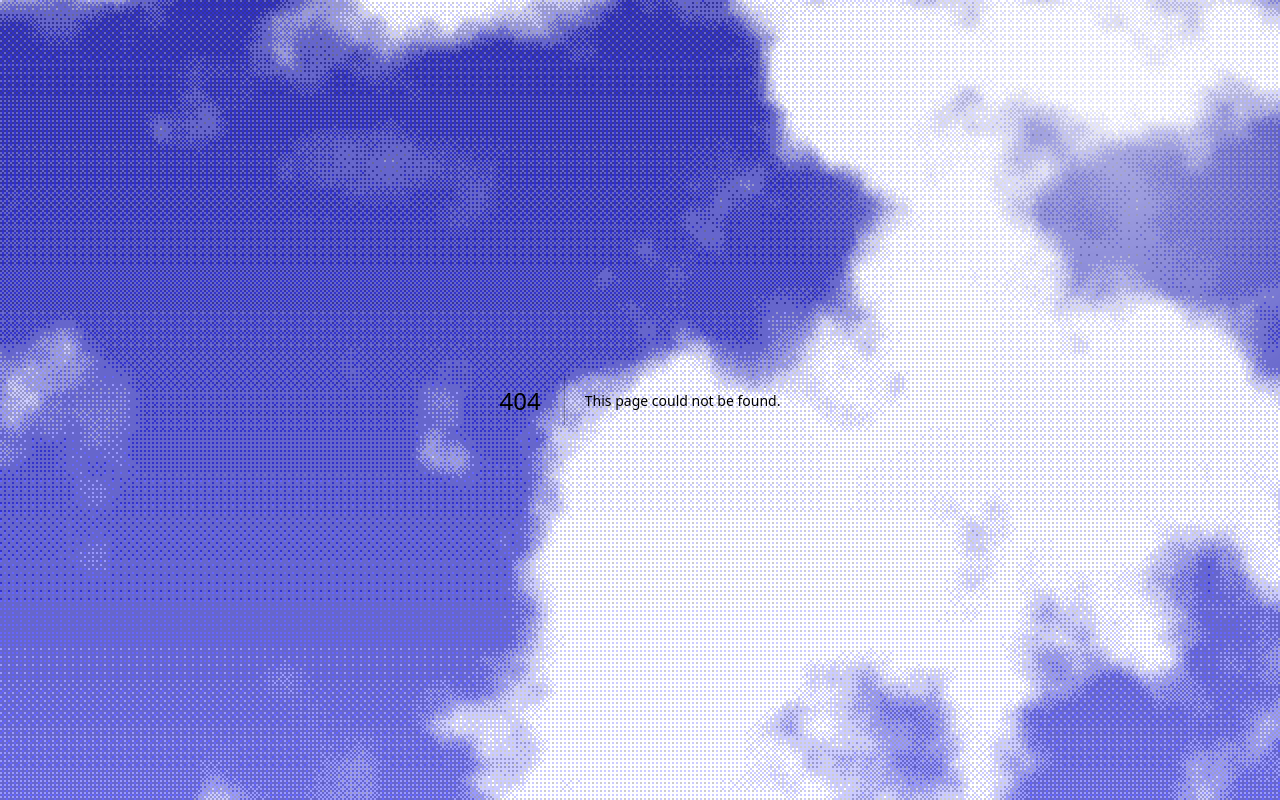
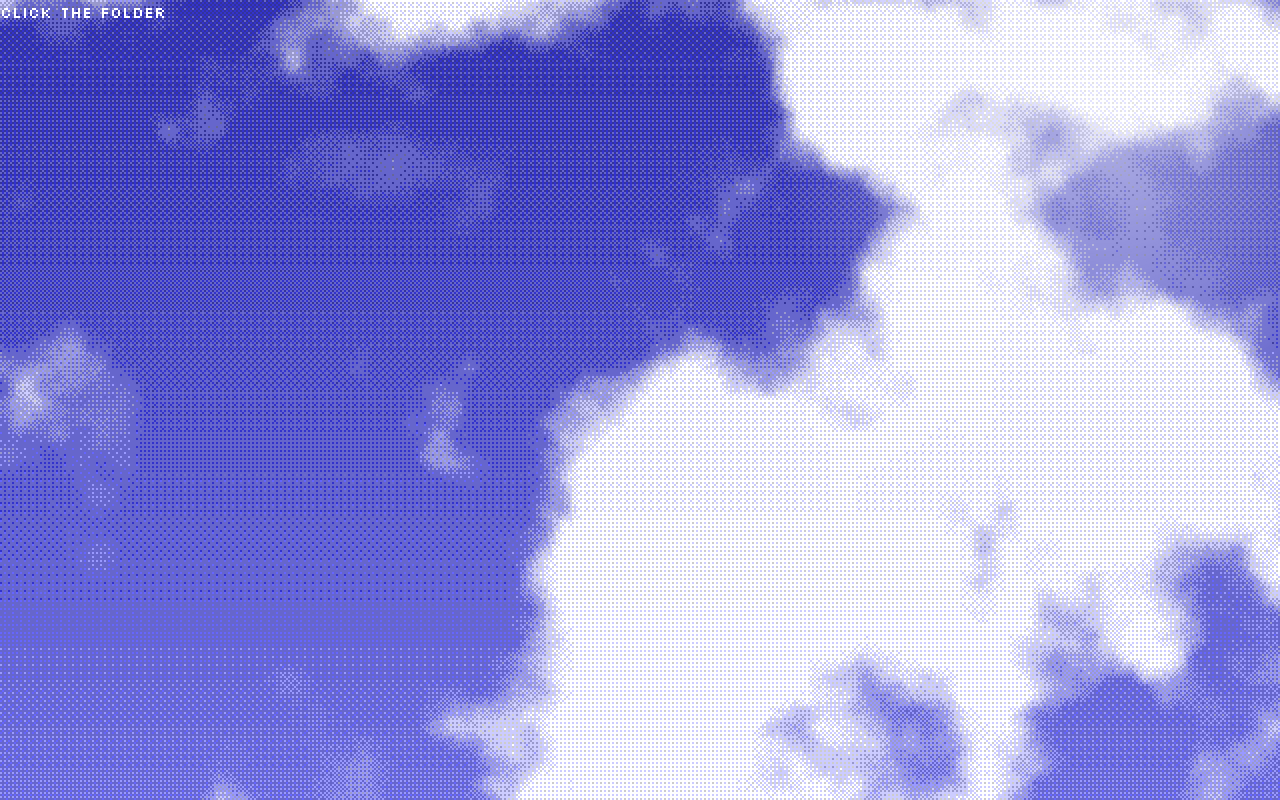
Before and after one commit to defnegenc/defne-dash, a Next.js app: page /folder in a window 1280 px wide. Before the commit this address had no page. Built offline with nearby package versions, Linux system fonts and the light colour scheme.

Commit message:
Create page.tsx

```diff
--- /dev/null
+++ b/src/app/folder/page.tsx
@@ -0,0 +1,7 @@
+import { FolderUnravel } from "@/components/folder-unravel";
+
+export const metadata = { title: "folder" };
+
+export default function FolderPage() {
+  return <FolderUnravel />;
+}
```
